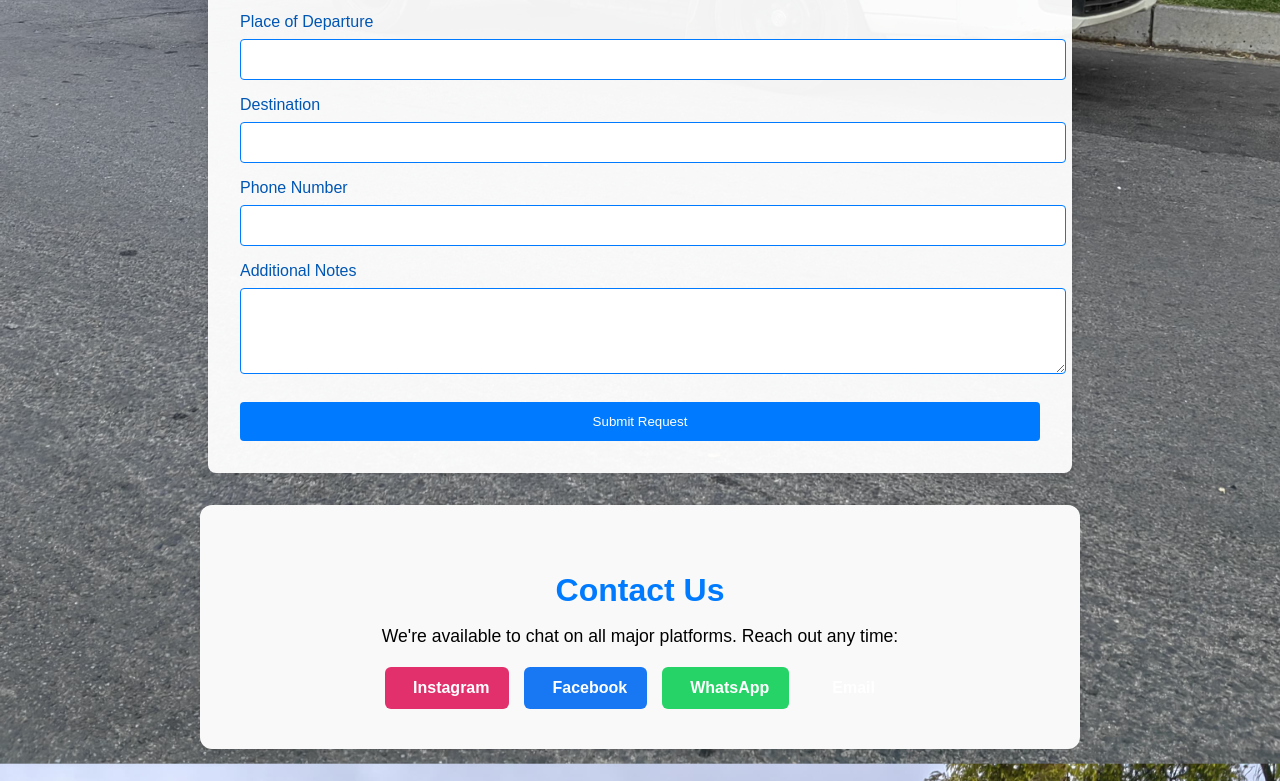
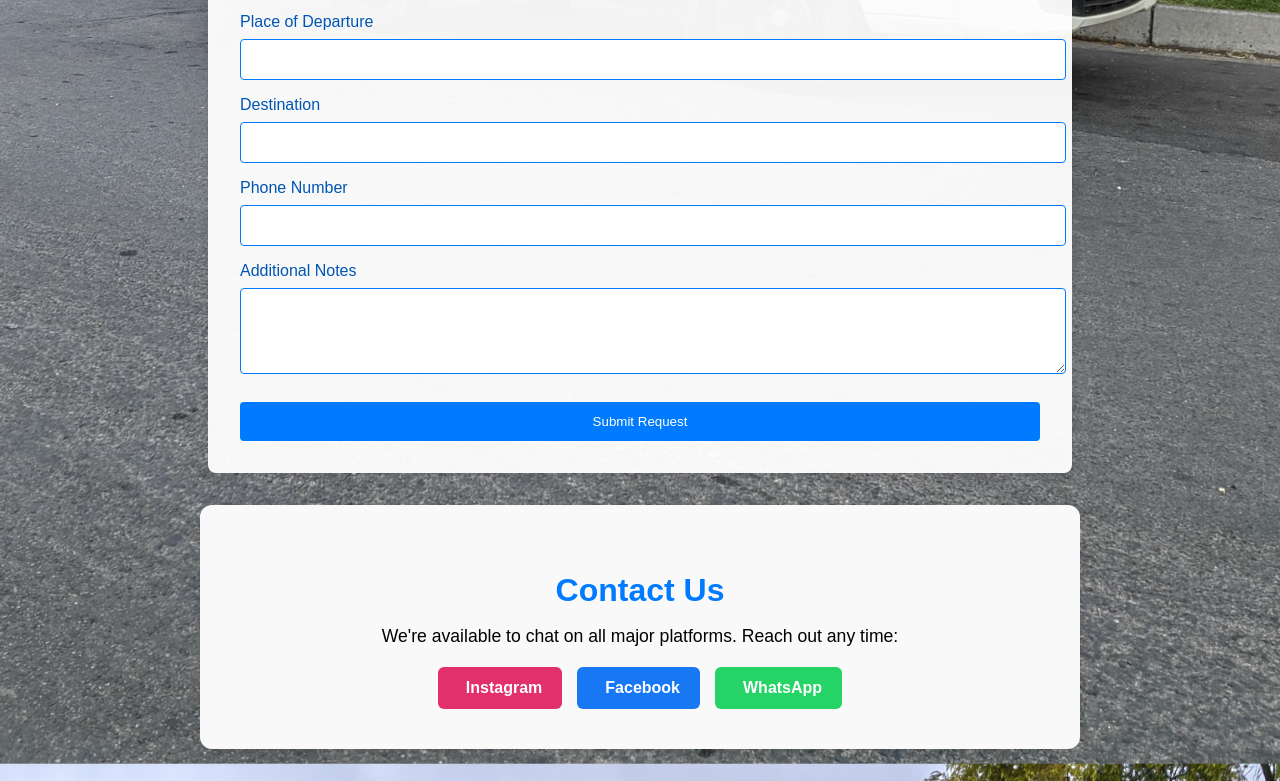
Before and after one commit to Hlavutelomdu/Ntsumele_Transportation, a plain HTML site: page index.html in a window 1280 px wide. Shown: the part 943-1724 px from the top of the page. Drawn offline with Linux system fonts and the light colour scheme.

Commit message:
Update index.html

```diff
--- a/index.html
+++ b/index.html
@@ -75,12 +75,10 @@
       <a href="https://www.facebook.com/ntsumeletrading" class="btn facebook" target="_blank">
         <i class="fab fa-facebook-f"></i> Facebook
       </a>
-      <a href="https://wa.me/1234567890" class="btn whatsapp" target="_blank">
+      <a href="https://wa.me/+27813263480" class="btn whatsapp" target="_blank">
         <i class="fab fa-whatsapp"></i> WhatsApp
       </a>
-      <a href="mailto:info@ngobenitransport.co.za" class="btn email" target="_blank">
-        <i class="fas fa-envelope"></i> Email
-      </a>
+
     </div>
   </div>
 </body>
```
